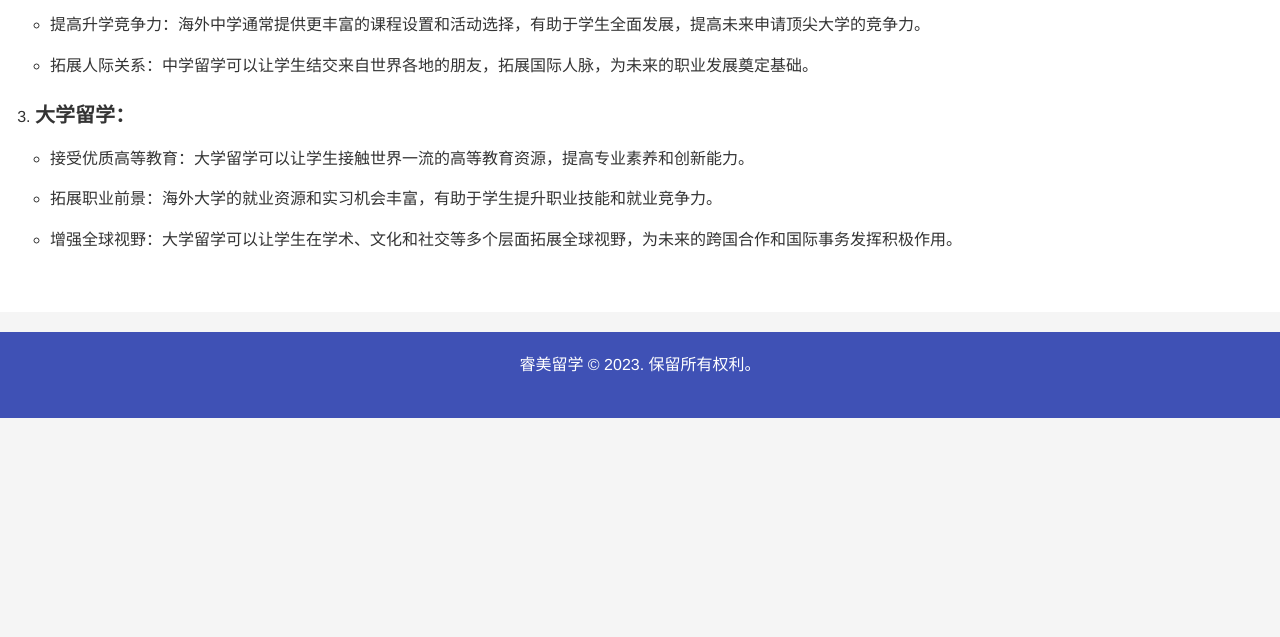
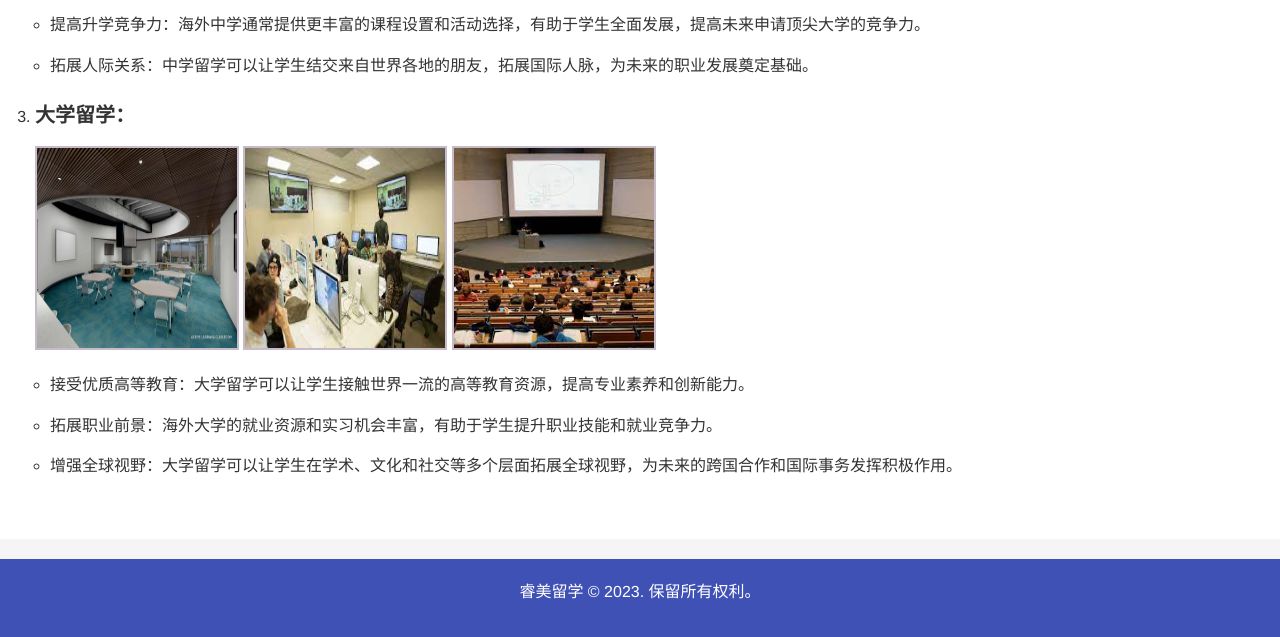
Before and after one commit to chizhang9135/RuiMei, a plain HTML site: page index.html in a window 1280 px wide. Shown: the part 2101-2738 px from the top of the page. Before the commit the page ends 2519 px from the top, so only its background shows below. Drawn offline with Linux system fonts and the light colour scheme.

Commit message:
add images college

```diff
--- a/index.html
+++ b/index.html
@@ -187,6 +187,9 @@ nav a:hover {
         </li>
         <li>
             <h3>大学留学：</h3>
+            <img class="images" src="Assets/college0.jpg" alt="大学留学">
+            <img class="images" src="Assets/college1.jpeg" alt="大学留学">
+            <img class="images" src="Assets/college2.jpeg" alt="大学留学">
             <ul>
                 <li>接受优质高等教育：大学留学可以让学生接触世界一流的高等教育资源，提高专业素养和创新能力。</li>
                 <li>拓展职业前景：海外大学的就业资源和实习机会丰富，有助于学生提升职业技能和就业竞争力。</li>
```
Also changed, not shown: Assets/college0.jpg (added), Assets/college1.jpeg (added), Assets/college2.jpeg (added).
